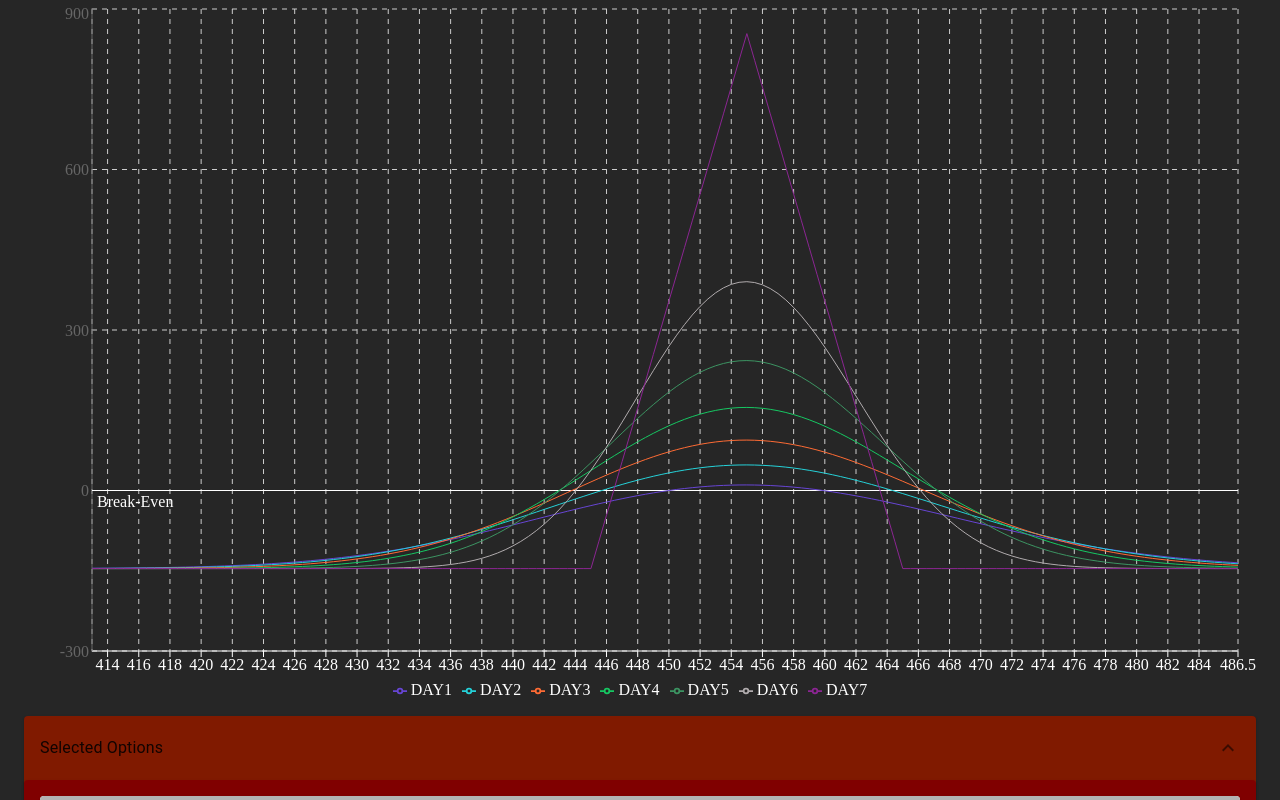
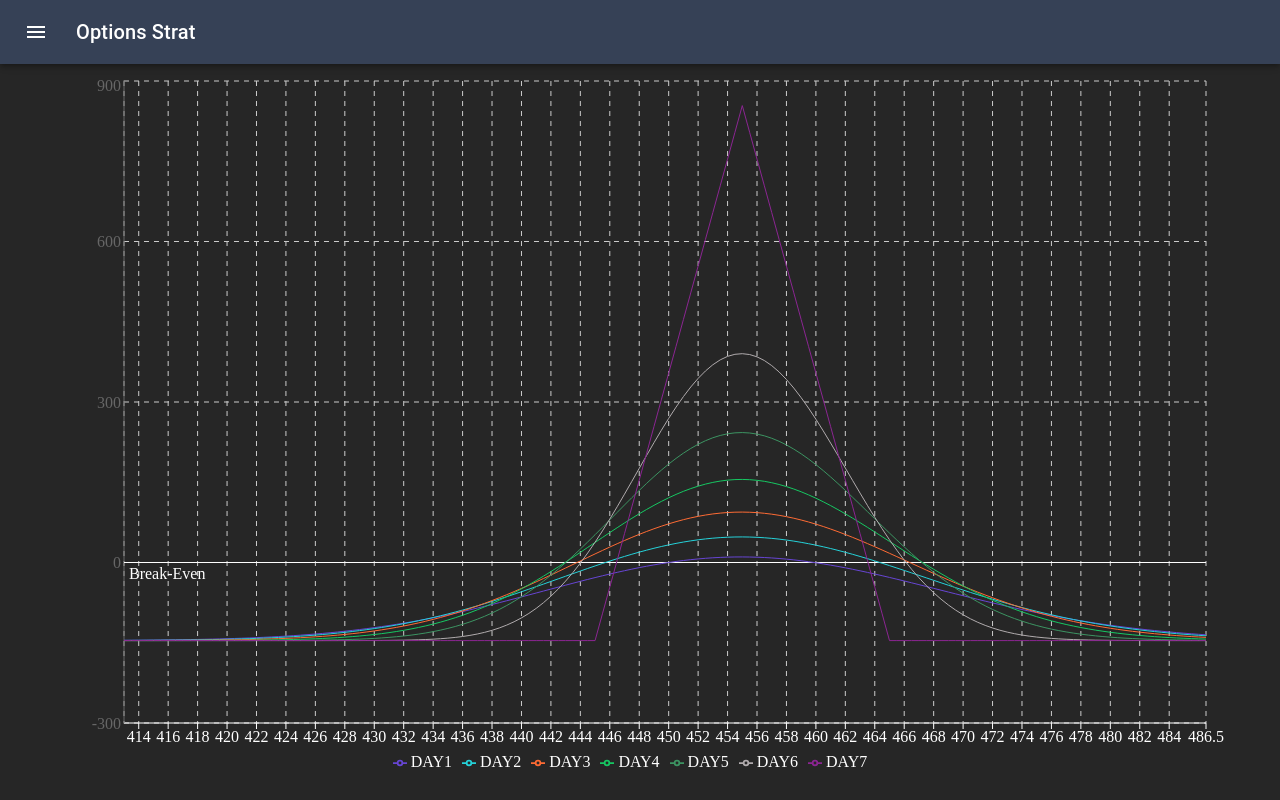
Before and after one commit to Joas3068/OptionsProfitCalculator, a React (Create React App) app: page / in a window 1280 px wide. Shown: the top 800 px of the page. Built offline with nearby package versions, Linux system fonts and the light colour scheme.

Commit message:
Color theme updates, added strategy drawer

```diff
--- /dev/null
+++ b/src/components/OptionsDrawer.js
@@ -0,0 +1,164 @@
+import React from 'react';
+import clsx from 'clsx';
+import { makeStyles, useTheme } from '@material-ui/core/styles';
+import Drawer from '@material-ui/core/Drawer';
+import CssBaseline from '@material-ui/core/CssBaseline';
+import AppBar from '@material-ui/core/AppBar';
+import Toolbar from '@material-ui/core/Toolbar';
+import List from '@material-ui/core/List';
+import Typography from '@material-ui/core/Typography';
+import Divider from '@material-ui/core/Divider';
+import IconButton from '@material-ui/core/IconButton';
+import MenuIcon from '@material-ui/icons/Menu';
+import ChevronLeftIcon from '@material-ui/icons/ChevronLeft';
+import ChevronRightIcon from '@material-ui/icons/ChevronRight';
+import ListItem from '@material-ui/core/ListItem';
+import ListItemIcon from '@material-ui/core/ListItemIcon';
+import ListItemText from '@material-ui/core/ListItemText';
+import InboxIcon from '@material-ui/icons/MoveToInbox';
+import MailIcon from '@material-ui/icons/Mail';
+import ShowChartIcon from '@material-ui/icons/ShowChart';
+import Colors from "../utils/Colors";
+import { Button } from "@material-ui/core";
+
+
+const drawerWidth = 240;
+
+const useStyles = makeStyles((theme) => ({
+  root: {
+    display: 'flex',
+    padding:theme.spacing(4),
+
+  },
+  appBar: {
+    transition: theme.transitions.create(['margin', 'width'], {
+      easing: theme.transitions.easing.sharp,
+      duration: theme.transitions.duration.leavingScreen,
+
+    }),
+    background:Colors.Secondary,
+  },
+  appBarShift: {
+    width: `calc(100% - ${drawerWidth}px)`,
+    marginLeft: drawerWidth,
+    transition: theme.transitions.create(['margin', 'width'], {
+      easing: theme.transitions.easing.easeOut,
+      duration: theme.transitions.duration.enteringScreen,
+    }),
+  },
+  menuButton: {
+    marginRight: theme.spacing(2),
+  },
+  hide: {
+    display: 'none',
+  },
+  drawer: {
+    width: drawerWidth,
+    flexShrink: 0,
+
+  },
+  drawerPaper: {
+    width: drawerWidth,
+    background:Colors.Tables,
+  },
+  drawerHeader: {
+    display: 'flex',
+    alignItems: 'center',
+    padding: theme.spacing(0, 1),
+    // necessary for content to be below app bar
+    ...theme.mixins.toolbar,
+    justifyContent: 'flex-end',
+  },
+  content: {
+    flexGrow: 1,
+    padding: theme.spacing(3),
+    transition: theme.transitions.create('margin', {
+      easing: theme.transitions.easing.sharp,
+      duration: theme.transitions.duration.leavingScreen,
+    }),
+    marginLeft: -drawerWidth,
+  },
+  contentShift: {
+    transition: theme.transitions.create('margin', {
+      easing: theme.transitions.easing.easeOut,
+      duration: theme.transitions.duration.enteringScreen,
+    }),
+    marginLeft: 0,
+  },
+}));
+
+export default function OptionsDrawer() {
+  const classes = useStyles();
+  const theme = useTheme();
+  const [open, setOpen] = React.useState(false);
+
+  const handleDrawerOpen = () => {
+    setOpen(true);
+  };
+
+  const handleDrawerClose = () => {
+    setOpen(false);
+  };
+
+  return (
+    <div className={classes.root}>
+      <AppBar
+        position="fixed"
+        variant={"persistent"}
+        className={clsx(classes.appBar, {
+          [classes.appBarShift]: open,
+        })}
+      >
+        <Toolbar>
+          <IconButton
+            color="inherit"
+            aria-label="open drawer"
+            onClick={handleDrawerOpen}
+            edge="start"
+            className={clsx(classes.menuButton, open && classes.hide)}
+          >
+            <MenuIcon />
+          </IconButton>
+          <Typography variant="h6" noWrap>
+            Options Strat
+          </Typography>
+        </Toolbar>
+      </AppBar>
+      <Drawer
+        className={classes.drawer}
+        variant="persistent"
+        anchor="left"
+        open={open}
+        classes={{
+          paper: classes.drawerPaper,
+        }}
+
+      >
+        <div className={classes.drawerHeader}>
+          <IconButton onClick={handleDrawerClose}>
+            {theme.direction === 'ltr' ? <ChevronLeftIcon /> : <ChevronRightIcon />}
+          </IconButton>
+        </div>
+        <Divider />
+        <Button startIcon={<ShowChartIcon />}>asdf</Button>
+        <List>
+          {['Call Debit Spread', 'Put Credit Spread', 'Long Call', 'Short Put'].map((text, index) => (
+            <ListItem button key={text}>
+              <ListItemIcon>{index % 2 === 0 ? <ShowChartIcon /> : <ShowChartIcon />}</ListItemIcon>
+              <ListItemText primary={text} />
+            </ListItem>
+          ))}
+        </List>
+        <Divider />
+        <List>
+          {['All mail', 'Trash', 'Spam'].map((text, index) => (
+            <ListItem button key={text}>
+              <ListItemIcon>{index % 2 === 0 ? <InboxIcon /> : <MailIcon />}</ListItemIcon>
+              <ListItemText primary={text} />
+            </ListItem>
+          ))}
+        </List>
+      </Drawer>
+    </div>
+  );
+}
--- a/src/components/SelectedItems.js
+++ b/src/components/SelectedItems.js
@@ -38,7 +38,7 @@ class SelectedItems extends React.Component {
           size="small"
           aria-label="a dense table"
         >
-          <TableHead className={classes.tableHead}>
+          <TableHead>
             <TableRow>
               <TableCell>Edit</TableCell>
               <TableCell align="left">Type</TableCell>
--- a/src/pages/ParentComp.js
+++ b/src/pages/ParentComp.js
@@ -9,12 +9,15 @@ import BottomNavigation from "@material-ui/core/BottomNavigation";
 import BottomNavigationAction from "@material-ui/core/BottomNavigationAction";
 import GitHubIcon from "@material-ui/icons/GitHub";
 import OptionsForm from "../components/OptionsForm";
+import OptionsDrawer from "../components/OptionsDrawer";
+import Colors from "../utils/Colors";
+
 
 const useRowStyles = (theme) => ({
   root: {
     margin: theme.spacing(2),
     // display: "table",
-    backgroundColor: "rgb(38, 38, 38)",
+    backgroundColor: Colors.Primary,
     "& > *": {
       borderBottom: "unset",
     },
@@ -26,10 +29,14 @@ const useRowStyles = (theme) => ({
   },
   table: {
     minWidth: 0,
-    backgroundColor: "rgb(179, 179, 179)",
+    backgroundColor: Colors.Tables,
+  },
+  drawer: {
+    margin: theme.spacing(2),
+    padding: theme.spacing(2),
   },
   container: {
-    backgroundColor: "lightgray",
+    backgroundColor: Colors.Secondary,
     paddingTop: theme.spacing(2),
     paddingBottom: theme.spacing(2),
     height: 500,
@@ -37,7 +44,7 @@ const useRowStyles = (theme) => ({
     display: "block",
   },
   paper: {
-    backgroundColor: "rgb(128, 0, 0)",
+    backgroundColor: Colors.Secondary,
     padding: theme.spacing(2),
     // display: "flex",
     overflow: "auto",
@@ -45,7 +52,7 @@ const useRowStyles = (theme) => ({
     maxHeight: "auto",
   },
   chartGrid: {
-    backgroundColor: "rgb(128, 0, 0)",
+    backgroundColor: Colors.Tables,
     padding: theme.spacing(2),
     display: "block",
     // overflow: "auto",
@@ -61,7 +68,7 @@ const useRowStyles = (theme) => ({
     marginTop: theme.spacing(2),
   },
   paperHeader: {
-    backgroundColor: "rgb(128, 0, 0)",
+    backgroundColor: "#364156",
     padding: theme.spacing(0),
     flexDirection: "row",
   },
@@ -72,7 +79,7 @@ const useRowStyles = (theme) => ({
     backgroundColor: "rgb(0, 77, 0)",
   },
   expPanelPut: {
-    backgroundColor: "rgb(128, 26, 0)",
+    backgroundColor: "#364156",
   },
   selectedTable: {
     backgroundColor: "gray",
@@ -99,7 +106,6 @@ const useRowStyles = (theme) => ({
     //flexGrow: 1,
   },
 });
-
 
 const mainObj = [
   {
@@ -162,7 +168,8 @@ export class ParentComp extends React.Component {
   constructor(props) {
     super(props);
 
-    mainObj.forEach((element) => { //create identity for each order
+    mainObj.forEach((element) => {
+      //create identity for each order
       element.GUID = this.uuidv4();
     });
     this.state = {
@@ -199,7 +206,7 @@ export class ParentComp extends React.Component {
         stockPrice: 450,
         strikePrice: 455,
         expiration: 5,
-        interestFree: .02,
+        interestFree: 0.02,
         volatility: 25,
         greeks: [
           { volatility: "55%", delta: ".5", amount: 3 },
@@ -208,7 +215,7 @@ export class ParentComp extends React.Component {
         GUID: this.uuidv4(),
         isEditing: false,
         priceArray: [[]],
-        numberOfContracts:1,
+        numberOfContracts: 1,
       },
     ];
     this.setState({
@@ -216,7 +223,6 @@ export class ParentComp extends React.Component {
       currentEditGuid: newObjec[0].GUID,
     });
   }
-
 
   //returns current object related to state GUID
   getCurrentOptionObj() {
@@ -287,11 +293,15 @@ export class ParentComp extends React.Component {
         var result = this.state.checksList.find((obj) => {
           return obj.GUID === G;
         });
-        this.setState({
-          currentEditGuid: result.GUID,
-          checksList: this.state.checksList.filter((x) => x.GUID !== inputGuid),
-        },this.calcData);
-
+        this.setState(
+          {
+            currentEditGuid: result.GUID,
+            checksList: this.state.checksList.filter(
+              (x) => x.GUID !== inputGuid
+            ),
+          },
+          this.calcData
+        );
       }
     } else {
       this.setState(
@@ -315,7 +325,10 @@ export class ParentComp extends React.Component {
     return (
       <div className={classes.root}>
         <Grid container spacing={3}>
-          <Grid container>
+          <Grid container spacing={3}>
+            <OptionsDrawer className={classes.drawer}></OptionsDrawer>
+          </Grid>
+          <Grid container className={classes.drawer}>
             <Chart
               checksList={this.state.checksList}
               currentEditGuid={this.state.currentEditGuid}
--- /dev/null
+++ b/src/utils/Colors.js
@@ -0,0 +1,10 @@
+
+// Primary:"rgb(38, 0, 38)",
+
+const Colors = {
+    Primary:"rgb(38, 38, 38)",
+    Secondary:"#364156",
+    Tables:"#DCDCDD",
+}
+
+export default Colors
```
